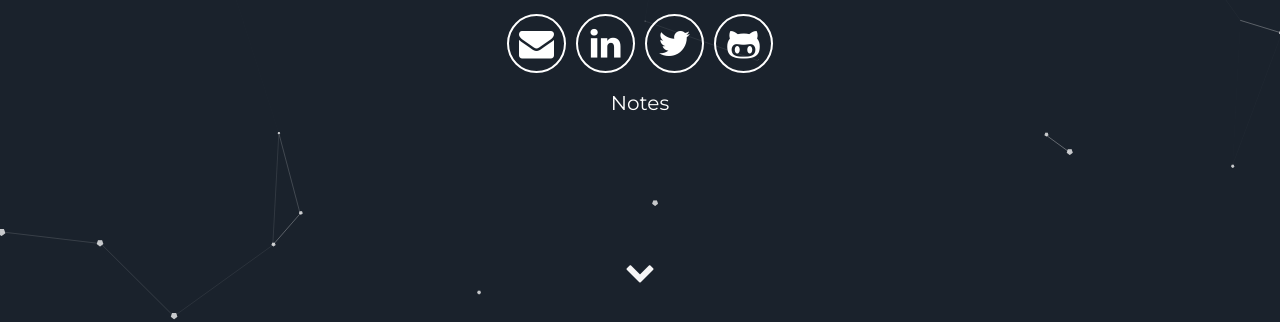
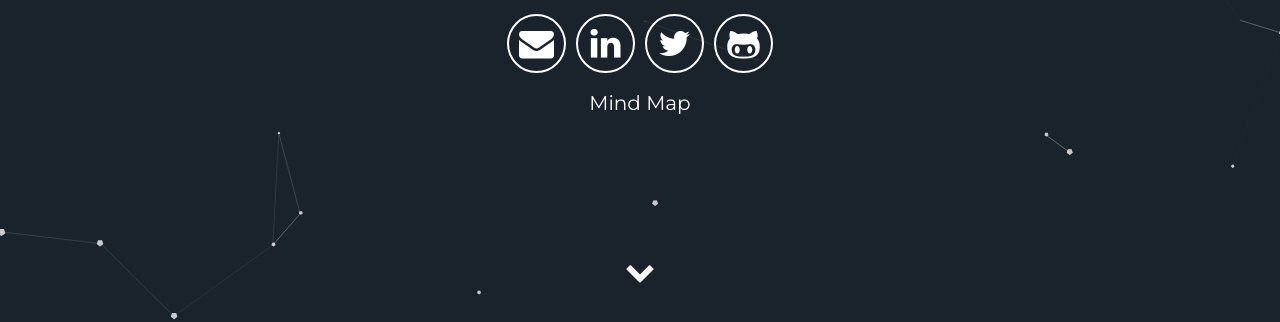
Before and after one commit to rh3xp/rh3xp.github.io, a Jekyll site: the page built from index.html, in a window 1280 px wide. Shown: the part 560-882 px from the top of the page. Built offline with Jekyll 4.4.1, drawn with Linux system fonts in a browser that asks for light colours.

Commit message:
Update header.html

```diff
--- a/_includes/header.html
+++ b/_includes/header.html
@@ -12,7 +12,7 @@
         </div>
         <div class="header-links">
 <!--             <a class="link" href="https://blog.thenerdsuperuser.xyz/">Blog</a> -->
-            <a class="link" href="https://notes.rh3xp.com/">Notes</a>
+            <a class="link" href="https://notes.rh3xp.com/" target="_blank">Mind Map</a>
         </div>
     </div>
     <a class="down" href="#about" data-scroll><i class="icon fa fa-chevron-down" aria-hidden="true"></i></a>
```
